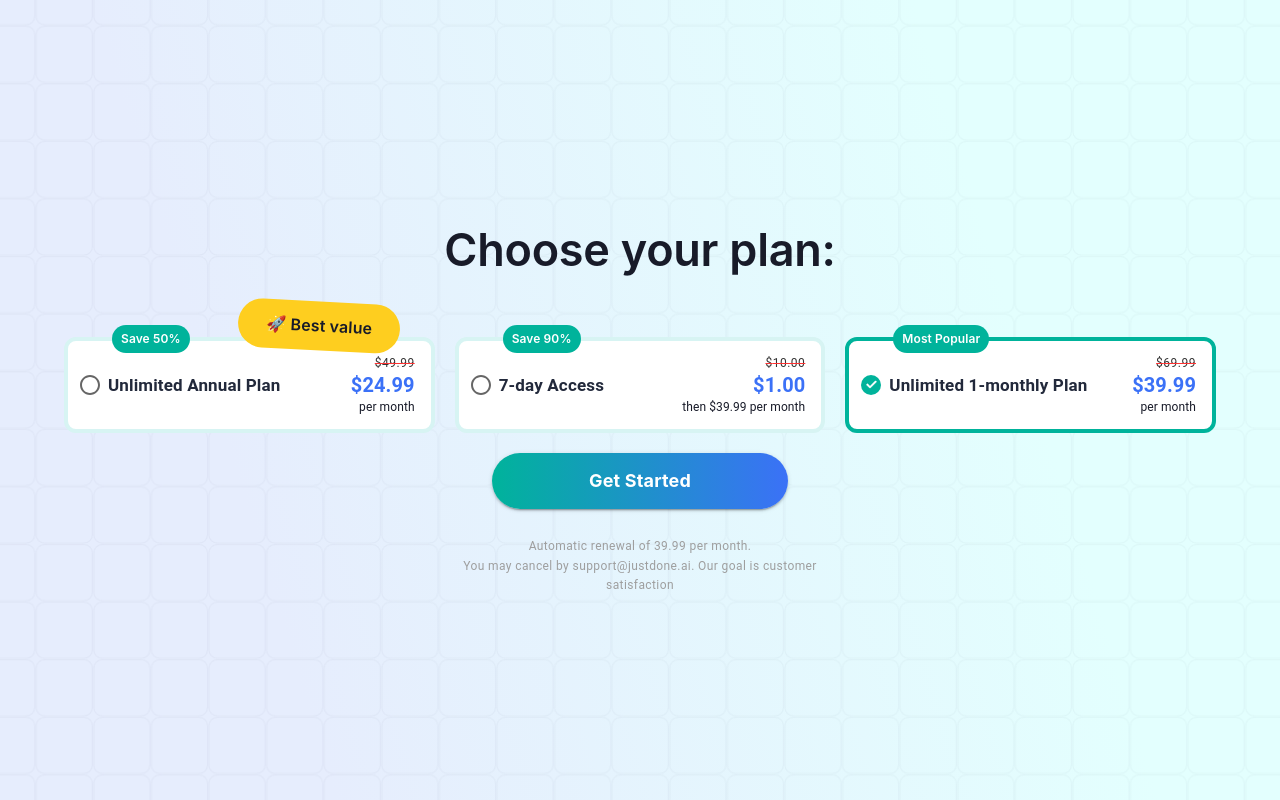
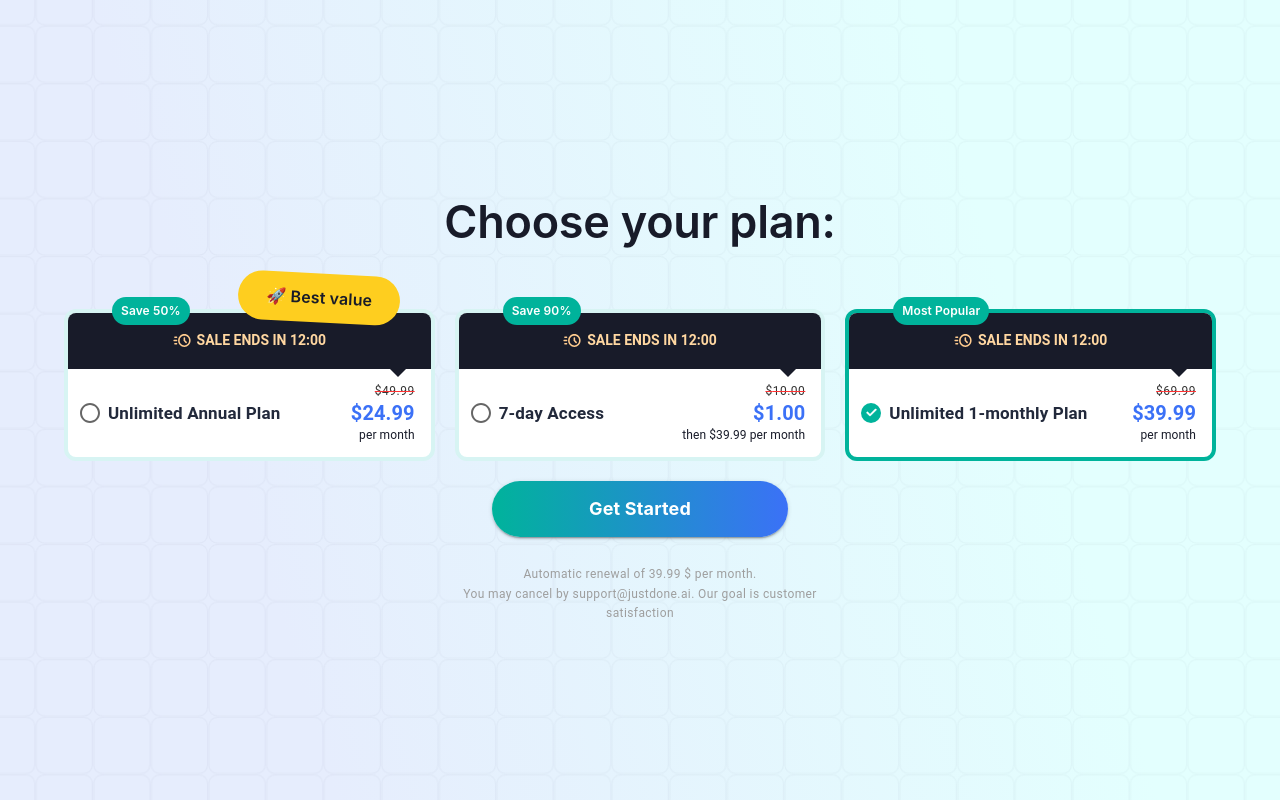
Before and after one commit to xanderrybalov/rybalov-manifest, a Next.js app: page /pricing in a window 1280 px wide. Built offline with nearby package versions, Linux system fonts and the light colour scheme.

Commit message:
feat: added base code of timer

```diff
--- a/src/app/pricing/PricingTable.tsx
+++ b/src/app/pricing/PricingTable.tsx
@@ -102,7 +102,8 @@ const PricingTable: React.FC = () => {
           color="grey.500"
           mt={1}
         >
-          Automatic renewal of {plans.find((p) => p.id === selectedPlan)?.price}{' '}
+          Automatic renewal of {plans.find((p) => p.id === selectedPlan)?.price}
+          {' $ '}
           per month.
           <br /> You may cancel by support@justdone.ai. Our goal is customer
           <br />
--- a/src/app/pricing/ProductCard.tsx
+++ b/src/app/pricing/ProductCard.tsx
@@ -2,6 +2,7 @@
 import React from 'react';
 import { Card, Typography, Box } from '@mui/material';
 import StyledRadio from './components/StyledRadio';
+import Image from 'next/image';
 
 interface ProductProps {
   name: string;
@@ -43,7 +44,6 @@ const ProductCard: React.FC<ProductProps> = ({
       }}
       onClick={onSelect}
     >
-      <Box sx={{ padding: '12px 16px 12px 12px', position: 'relative' }}>
       {/* Discount */}
       {discount && (
         <Box
@@ -108,7 +108,46 @@ const ProductCard: React.FC<ProductProps> = ({
           </Typography>
         </Box>
       )}
-
+      {/* Timer of Sales End */}
+      {true && (
+        <Box
+          sx={{
+            background: '#181B29',
+            color: '#FFD7A1',
+            display: 'flex',
+            justifyContent: 'center',
+            borderRadius: '8px 8px 0 0',
+            height: '56px',
+            fontWeight: 600,
+            fontSize: '14px',
+            gap: '6px',
+            textAlign: 'center',
+            alignItems: 'center',
+            '&::after': {
+              content: '""',
+              position: 'absolute',
+              top: '56px',
+              right: '17px',
+              transform: 'translateX(-50%)',
+              width: '0',
+              height: '0',
+              borderLeft: '8px solid transparent',
+              borderRight: '8px solid transparent',
+              borderTop: '8px solid #181B29',
+            },
+          }}
+        >
+          <Image
+            aria-hidden
+            src="/timer.svg"
+            alt="Timer Icon"
+            width={18}
+            height={18}
+          />
+          SALE ENDS IN {'12:00'}
+        </Box>
+      )}
+      <Box sx={{ padding: '12px 16px 12px 12px', position: 'relative' }}>
         <Box
           display="flex"
           justifyContent="space-between"
```
Also changed, not shown: public/timer.svg (added). Lines whose indentation alone changed are shown as unchanged.
